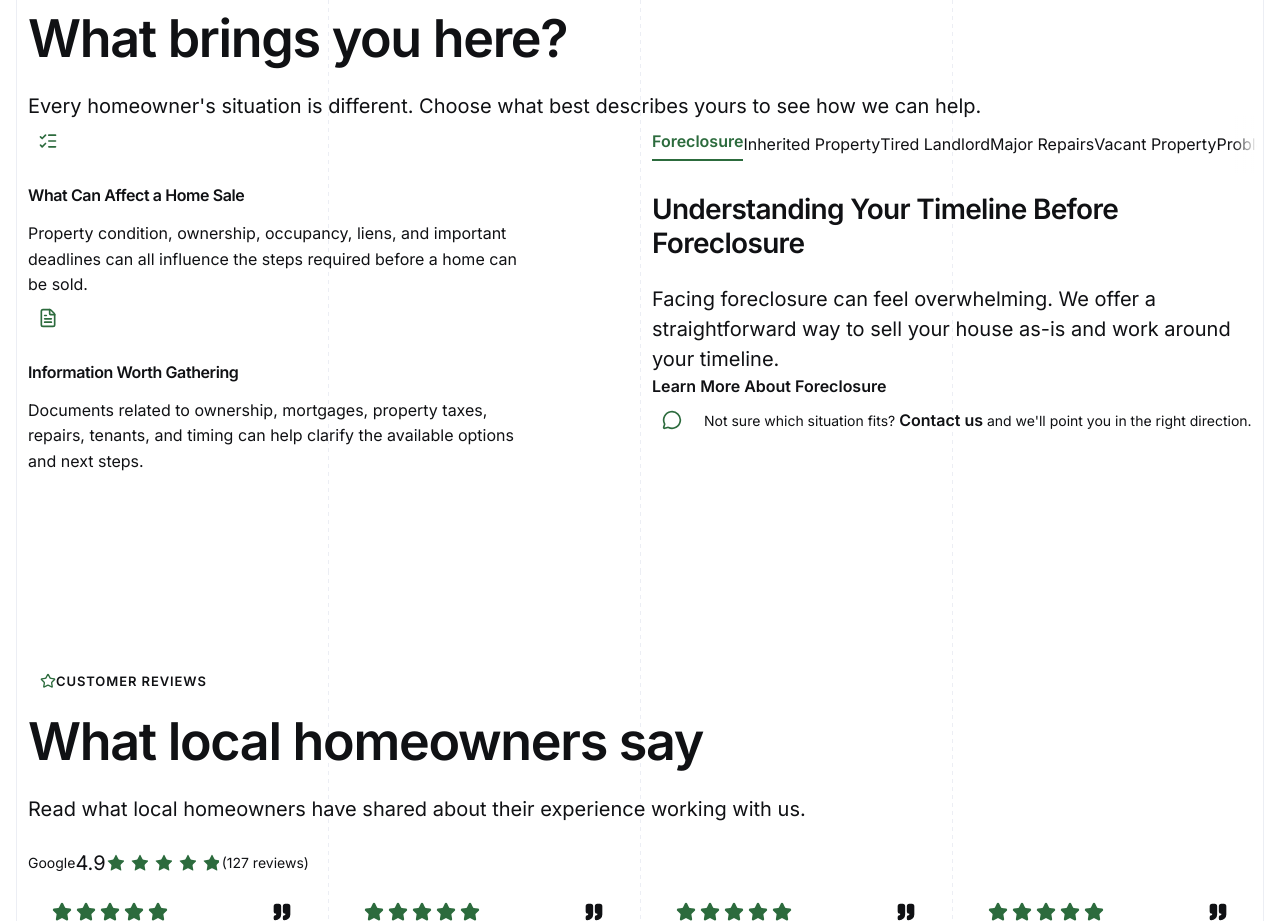
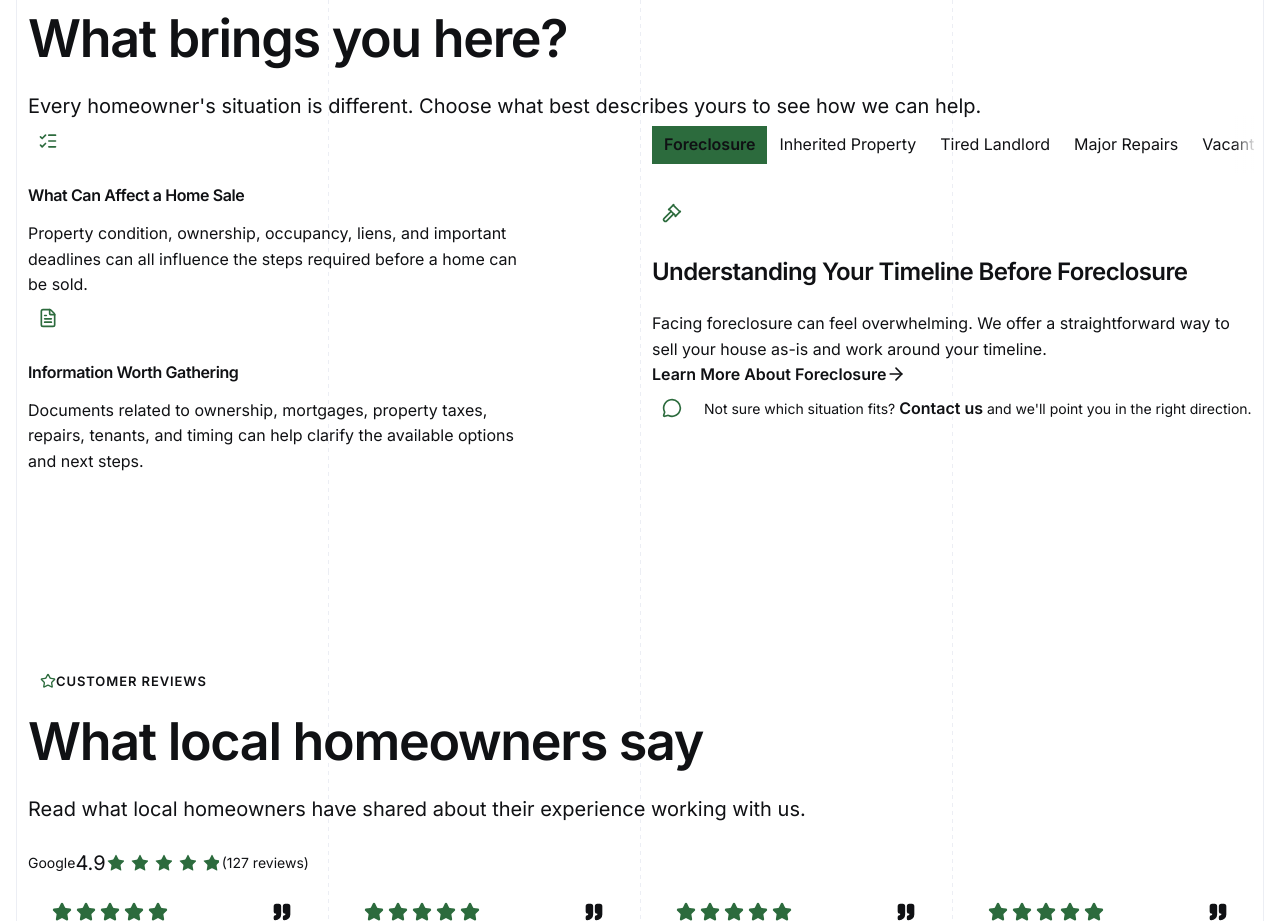
Before and after one commit to YHICAdmin/your-house-in-cash, a Next.js app: page / in a window 1280 px wide. Shown: the part 880-1801 px from the top of the page. Built offline with nearby package versions, Linux system fonts and the light colour scheme.

Commit message:
feat: refine situations carousel and content cards

```diff
--- a/project-documentation/website-specification/area-page.md
+++ b/project-documentation/website-specification/area-page.md
@@ -415,21 +415,17 @@ Contains, in document order:
 * The carousel does not display a persistent scrollbar.
 * Each option uses the global `Body` typography and `Text Primary` color.
 * The default state does not use a background, Border, Divider, Radius, or Shadow.
-* Across all Breakpoints, the selected option uses Brand Green Dark text at `600` font weight.
-* A persistent `2px` solid Brand Green Dark indicator appears beneath the selected option.
-* The selected option does not use a background, Card treatment, Radius, or Shadow.
+* Across all Breakpoints, the selected option's visible label uses global Surface text at `600` font weight on a Brand Green Dark background with the global Pill Radius, without a Border or Shadow.
 * When an unselected option is hovered, its text changes to Brand Green Dark while its font weight remains unchanged.
-* Hovering an unselected option does not display the persistent selected indicator or add a background, Card treatment, Radius, or Shadow.
+* Hovering an unselected option does not add a background, Border, Radius, or Shadow.
 
 ### Dimensions and Alignment
 
 * Uses the complete width of the right area on Desktop and Tablet.
 * Uses the complete available content width on Mobile.
 * Text is left-aligned.
-* Each option has a minimum interactive height of `48px`, with `8px` (`XS`) vertical and horizontal internal padding.
-* The indicator follows the rendered option text width only, excluding the option's padding and available row width.
-* The indicator appears `4px` below the text.
-* The indicator's geometry remains unchanged across all Breakpoints.
+* Each option has a minimum interactive height of `48px`.
+* Each option's visible label uses `6px` vertical and `12px` horizontal internal padding so the selected pill remains compact within the larger interactive target.
 
 ### Spacing After
 
@@ -478,7 +474,7 @@ Contains, in document order:
 * Uses the complete width of the right area on Desktop and Tablet.
 * Uses the complete available content width on Mobile.
 * The content area uses `32px` (`L`) internal padding on Desktop and Tablet and `24px` (`M`) on Mobile.
-* The Selected Situation Heading, Situation Explanation, and Situation CTA form a vertical content flow across all Breakpoints.
+* The Situation Icon, Selected Situation Heading, Situation Explanation, and Situation CTA form a vertical content flow across all Breakpoints.
 
 ### Spacing After
 
@@ -487,6 +483,34 @@ Contains, in document order:
 ### Responsive Behavior
 
 * On Mobile, remains a stationary content area and does not participate in the Selector's horizontal scrolling.
+
+### Situation Icon
+
+#### Content
+
+* Uses the following canonical Lucide icon for each situation:
+  1. `Foreclosure`: `Gavel`.
+  2. `Inherited Property`: `ScrollText`.
+  3. `Tired Landlord`: `Building2`.
+  4. `Major Repairs`: `Hammer`.
+  5. `Vacant Property`: `House`.
+  6. `Problem Tenants`: `Users`.
+  7. `Relocation`: `Truck`.
+  8. `Divorce`: `Scale`.
+  9. `Behind on Property Taxes`: `ReceiptText`.
+  10. `Code Violations`: `ClipboardX`.
+
+#### Component and Semantics
+
+* Uses the documented `Icon Container` Component at its Default `40px` size with the global Medium `20px` icon size.
+
+#### Spacing After
+
+* `24px` (`M`) across all Breakpoints.
+
+#### Accessibility
+
+* The icon is decorative because the adjacent Selected Situation Heading communicates the situation identity.
 
 ### Selected Situation Heading
 
@@ -508,6 +532,10 @@ Contains, in document order:
 
 * Serves as the Selected Situation Content's semantic `H3`.
 
+#### Visual Design
+
+* Uses the global `H4` typography: `24px` on Desktop, `22px` on Tablet, and `20px` on Mobile.
+
 #### Spacing After
 
 * `24px` (`M`) across all Breakpoints.
@@ -534,7 +562,7 @@ Contains, in document order:
 
 #### Visual Design
 
-* Uses the global `Body Large` typography.
+* Uses the global `Body` typography at `16px` across all Breakpoints.
 
 #### Spacing After
 
@@ -545,6 +573,7 @@ Contains, in document order:
 #### Content
 
 * Visible label template: `Learn More About [Situation]`.
+* Includes the canonical Lucide `ArrowRight` icon after the visible label.
 * Uses the following destination for each situation:
   1. `Foreclosure`: `/situations/foreclosure`.
   2. `Inherited Property`: `/situations/inherited-property`.
@@ -562,6 +591,10 @@ Contains, in document order:
 
 * Uses the documented `Text Link` Component.
 * Uses link semantics.
+
+#### Accessibility
+
+* The `ArrowRight` icon is decorative because the visible link label communicates the complete destination.
 
 ## Contact Us Option
 
--- a/src/components/area/area-situations.module.css
+++ b/src/components/area/area-situations.module.css
@@ -119,7 +119,7 @@
   flex: 0 0 auto;
   align-items: center;
   justify-content: flex-start;
-  padding: var(--spacing-xs);
+  padding: 0;
   border: 0;
   border-radius: 0;
   background: none;
@@ -135,20 +135,18 @@
   width: fit-content;
   flex-direction: column;
   align-items: flex-start;
+  padding: 6px 12px;
   white-space: nowrap;
 }
 
 .selectedOption {
-  color: var(--color-brand-dark);
+  color: var(--color-surface);
   font-weight: 600;
 }
 
-.selectedOption .optionLabel::after {
-  width: 100%;
-  height: 2px;
-  margin-top: 4px;
-  background: currentcolor;
-  content: "";
+.selectedOption .optionLabel {
+  border-radius: var(--radius-pill);
+  background: var(--color-brand-dark);
 }
 
 @media (hover: hover) {
@@ -166,6 +164,10 @@
 
 .situationDetails {
   padding: var(--spacing-m);
+}
+
+.situationIcon {
+  margin-bottom: var(--spacing-m);
 }
 
 .situationHeading {
--- a/src/components/area/situation-explorer.tsx
+++ b/src/components/area/situation-explorer.tsx
@@ -1,6 +1,20 @@
 "use client";
 
-import { MessageCircle } from "lucide-react";
+import {
+  ArrowRight,
+  Building2,
+  ClipboardX,
+  Gavel,
+  Hammer,
+  House,
+  MessageCircle,
+  ReceiptText,
+  Scale,
+  ScrollText,
+  Truck,
+  Users,
+  type LucideIcon,
+} from "lucide-react";
 import {
   useEffect,
   useRef,
@@ -14,6 +28,7 @@ import styles from "./area-situations.module.css";
 type Situation = {
   explanation: string;
   heading: string;
+  icon: LucideIcon;
   label: string;
   slug: string;
 };
@@ -22,6 +37,7 @@ const situations = [
   {
     label: "Foreclosure",
     slug: "foreclosure",
+    icon: Gavel,
     heading: "Understanding Your Timeline Before Foreclosure",
     explanation:
       "Facing foreclosure can feel overwhelming. We offer a straightforward way to sell your house as-is and work around your timeline.",
@@ -29,6 +45,7 @@ const situations = [
   {
     label: "Inherited Property",
     slug: "inherited-property",
+    icon: ScrollText,
     heading: "What to Consider With an Inherited Property",
     explanation:
       "An inherited property can bring repairs, belongings, and decisions you did not plan for. We make it easier to sell as-is without preparing the house for the traditional market.",
@@ -36,6 +53,7 @@ const situations = [
   {
     label: "Tired Landlord",
     slug: "tired-landlord",
+    icon: Building2,
     heading: "When Landlord Responsibilities Become Unsustainable",
     explanation:
       "Managing tenants, maintenance, and ongoing expenses can become exhausting. We buy rental properties as-is so you can move on without another traditional listing.",
@@ -43,6 +61,7 @@ const situations = [
   {
     label: "Major Repairs",
     slug: "major-repairs",
+    icon: Hammer,
     heading: "Selling a Home That Needs Major Repairs",
     explanation:
       "A house that needs major repairs can be difficult to sell traditionally. We buy properties as-is, so you can sell without completing the repairs first.",
@@ -50,6 +69,7 @@ const situations = [
   {
     label: "Vacant Property",
     slug: "vacant-property",
+    icon: House,
     heading: "Managing the Costs of a Vacant Property",
     explanation:
       "A vacant house can create ongoing costs, maintenance, and security concerns. We provide a straightforward way to sell it as-is.",
@@ -57,6 +77,7 @@ const situations = [
   {
     label: "Problem Tenants",
     slug: "problem-tenants",
+    icon: Users,
     heading: "What to Consider When Tenants Are Involved",
     explanation:
       "Selling a property with tenant issues can feel complicated. We can evaluate the property as-is and discuss a sale that fits its current occupancy situation.",
@@ -64,6 +85,7 @@ const situations = [
   {
     label: "Relocation",
     slug: "relocation",
+    icon: Truck,
     heading: "Coordinating a Home Sale With Relocation",
     explanation:
       "When you need to relocate, timing matters. We offer a flexible, straightforward sale without requiring you to prepare the house for the market.",
@@ -71,6 +93,7 @@ const situations = [
   {
     label: "Divorce",
     slug: "divorce",
+    icon: Scale,
     heading: "Handling a Property During Divorce",
     explanation:
       "Selling a house during a divorce can add stress to an already difficult transition. We provide a simple and discreet way to sell the property as-is.",
@@ -78,6 +101,7 @@ const situations = [
   {
     label: "Behind on Property Taxes",
     slug: "behind-on-property-taxes",
+    icon: ReceiptText,
     heading: "Understanding Delinquent Property Taxes",
     explanation:
       "Falling behind on property taxes can create increasing pressure. We offer a straightforward as-is sale so you can explore your next step.",
@@ -85,6 +109,7 @@ const situations = [
   {
     label: "Code Violations",
     slug: "code-violations",
+    icon: ClipboardX,
     heading: "Selling a Home With Code Violations",
     explanation:
       "Code violations can make repairs and a traditional listing more difficult. We buy houses as-is, including properties with unresolved violations.",
@@ -250,14 +275,20 @@ export function SituationExplorer({
         aria-labelledby={`situation-option-${selected.slug}`}
       >
         <div className={styles.situationDetails}>
-          <h3 className={`${styles.situationHeading} text-heading-3`}>
+          <IconContainer
+            className={styles.situationIcon}
+            icon={selected.icon}
+            aria-hidden="true"
+          />
+          <h3 className={`${styles.situationHeading} text-heading-4`}>
             {selected.heading}
           </h3>
-          <p className={`${styles.explanation} text-body-large`}>
+          <p className={`${styles.explanation} text-body`}>
             {selected.explanation}
           </p>
           <TextLink href={`/situations/${selected.slug}`}>
             Learn More About {selected.label}
+            <ArrowRight aria-hidden="true" size={20} />
           </TextLink>
         </div>
       </div>
```
